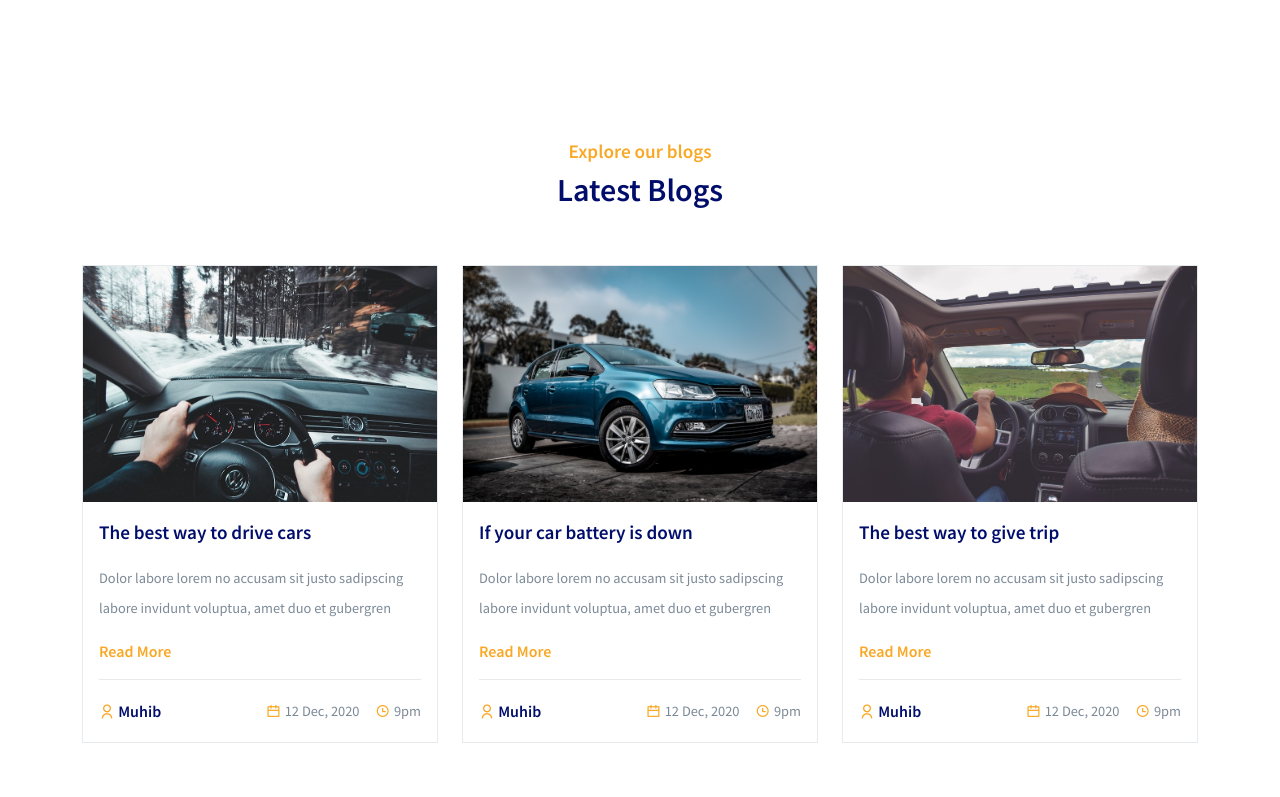
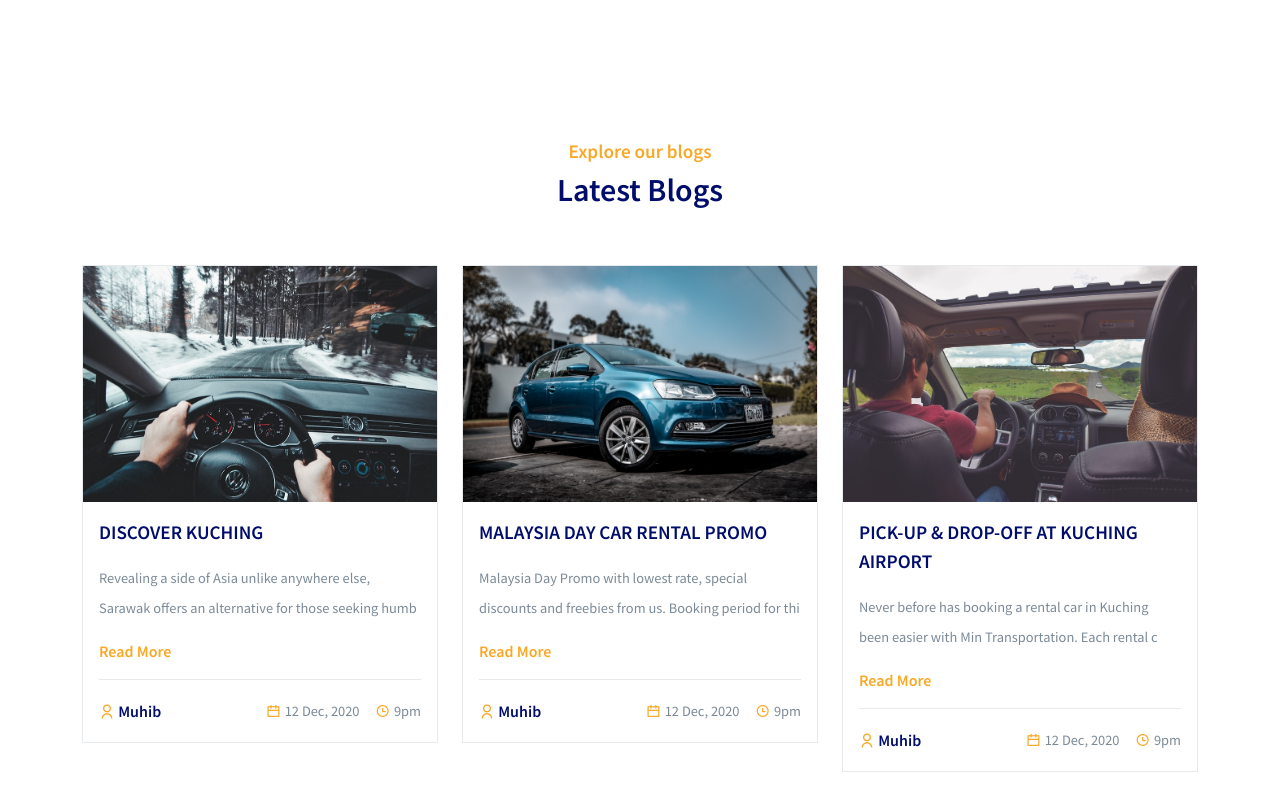
Before and after one commit to hong8955005/rental, a React (Create React App) app: page /home in a window 1280 px wide. Shown: the part 2000-2797 px from the top of the page. Built offline with nearby package versions, Linux system fonts and the light colour scheme.

Commit message:
Update blogData.js

```diff
--- a/src/assets/data/blogData.js
+++ b/src/assets/data/blogData.js
@@ -6,41 +6,41 @@ import img03 from "../all-images/blog-img/blog-3.jpg";
 const blogData = [
   {
     id: 1,
-    title: "The best way to drive cars",
+    title: "DISCOVER KUCHING",
     author: "Muhib",
     date: "12 Dec, 2020",
     time: "9pm",
     imgUrl: img01,
     description:
-      " Dolor labore lorem no accusam sit justo sadipscing labore invidunt voluptua, amet duo et gubergren vero gubergren dolor. At diam. Dolor labore lorem no accusam sit justo sadipscing labore invidunt voluptua, amet duo et gubergren vero gubergren dolor. At diam.  Dolor labore lorem no accusam sit justo sadipscing labore invidunt voluptua, amet duo et gubergren vero gubergren dolor. At diam. Dolor labore lorem no accusam sit justo sadipscing labore invidunt voluptua, amet duo et gubergren vero gubergren dolor. At diam.  Dolor labore lorem no accusam sit justo sadipscing labore invidunt voluptua, amet duo et gubergren vero gubergren dolor. At diam. Dolor labore lorem no accusam sit justo sadipscing labore invidunt voluptua, amet duo et gubergren vero gubergren dolor. At diam.  Dolor labore lorem no accusam sit justo sadipscing labore invidunt voluptua, amet duo et gubergren vero gubergren dolor. At diam. Dolor labore lorem no accusam sit justo sadipscing labore invidunt voluptua, amet duo et gubergren vero gubergren dolor. At diam.  Dolor labore lorem no accusam sit justo sadipscing labore invidunt voluptua, amet duo et gubergren vero gubergren dolor. At diam. Dolor labore lorem no accusam sit justo sadipscing labore invidunt voluptua, amet duo et gubergren vero gubergren dolor. At diam.",
+      " Revealing a side of Asia unlike anywhere else, Sarawak offers an alternative for those seeking humble authenticity far from the tourist-trap clichés. To discover Sarawak means taking the road less travelled. Whether it is sharing in lifestyle of one of the many indigenous communities longhouses, exploring gigantic caves in the UNESCO World Heritage of Gunung Mulu National Park, you will find Sarawak offers a host of memorable experiences to bring home to. As part of Malaysia on the island of Borneo, Sarawak is a peaceful and stable place for travel, suited for large groups or single travellers alike.",
     quote:
-      "Voluptua dolore takimata dolor sadipscing nonumy consetetur et. Stet sed dolores dolores dolores dolores eos.",
+      "Youtube Video: https://www.youtube.com/watch?v=cy89XhJlJuc",
   },
 
   {
     id: 2,
-    title: "If your car battery is down",
+    title: "MALAYSIA DAY CAR RENTAL PROMO",
     author: "Muhib",
     date: "12 Dec, 2020",
     time: "9pm",
     imgUrl: img02,
     description:
-      " Dolor labore lorem no accusam sit justo sadipscing labore invidunt voluptua, amet duo et gubergren vero gubergren dolor. At diam. Dolor labore lorem no accusam sit justo sadipscing labore invidunt voluptua, amet duo et gubergren vero gubergren dolor. At diam.  Dolor labore lorem no accusam sit justo sadipscing labore invidunt voluptua, amet duo et gubergren vero gubergren dolor. At diam. Dolor labore lorem no accusam sit justo sadipscing labore invidunt voluptua, amet duo et gubergren vero gubergren dolor. At diam.  Dolor labore lorem no accusam sit justo sadipscing labore invidunt voluptua, amet duo et gubergren vero gubergren dolor. At diam. Dolor labore lorem no accusam sit justo sadipscing labore invidunt voluptua, amet duo et gubergren vero gubergren dolor. At diam.  Dolor labore lorem no accusam sit justo sadipscing labore invidunt voluptua, amet duo et gubergren vero gubergren dolor. At diam. Dolor labore lorem no accusam sit justo sadipscing labore invidunt voluptua, amet duo et gubergren vero gubergren dolor. At diam.  Dolor labore lorem no accusam sit justo sadipscing labore invidunt voluptua, amet duo et gubergren vero gubergren dolor. At diam. Dolor labore lorem no accusam sit justo sadipscing labore invidunt voluptua, amet duo et gubergren vero gubergren dolor. At diam.",
+      " Malaysia Day Promo with lowest rate, special discounts and freebies from us. Booking period for this promo is from 16th September 26th September. We offer you competitive prices and up-to-date information, ensuring quality and efficiency for all our visitors, at all times. Book your rental car in Kuching today and enjoy your holiday, or get anywhere in time for your business meetings. At Iman Car Rental, we understand that travelling can be a hassle if you are not well organized, which is why we provide solutions in the form of a variety of car types to compare and choose from to cater to all types of travellers. Your next cheap car hire in Kuching is now just a few clicks away, at Min Transportation.",
     quote:
-      "Voluptua dolore takimata dolor sadipscing nonumy consetetur et. Stet sed dolores dolores dolores dolores eos.",
+      "You can call us directly at 017 844 8882(Ah Min).",
   },
 
   {
     id: 3,
-    title: "The best way to give trip",
+    title: "PICK-UP & DROP-OFF AT KUCHING AIRPORT",
     author: "Muhib",
     date: "12 Dec, 2020",
     time: "9pm",
     imgUrl: img03,
     description:
-      " Dolor labore lorem no accusam sit justo sadipscing labore invidunt voluptua, amet duo et gubergren vero gubergren dolor. At diam. Dolor labore lorem no accusam sit justo sadipscing labore invidunt voluptua, amet duo et gubergren vero gubergren dolor. At diam.  Dolor labore lorem no accusam sit justo sadipscing labore invidunt voluptua, amet duo et gubergren vero gubergren dolor. At diam. Dolor labore lorem no accusam sit justo sadipscing labore invidunt voluptua, amet duo et gubergren vero gubergren dolor. At diam.  Dolor labore lorem no accusam sit justo sadipscing labore invidunt voluptua, amet duo et gubergren vero gubergren dolor. At diam. Dolor labore lorem no accusam sit justo sadipscing labore invidunt voluptua, amet duo et gubergren vero gubergren dolor. At diam.  Dolor labore lorem no accusam sit justo sadipscing labore invidunt voluptua, amet duo et gubergren vero gubergren dolor. At diam. Dolor labore lorem no accusam sit justo sadipscing labore invidunt voluptua, amet duo et gubergren vero gubergren dolor. At diam.  Dolor labore lorem no accusam sit justo sadipscing labore invidunt voluptua, amet duo et gubergren vero gubergren dolor. At diam. Dolor labore lorem no accusam sit justo sadipscing labore invidunt voluptua, amet duo et gubergren vero gubergren dolor. At diam.",
+      " Never before has booking a rental car in Kuching been easier with Min Transportation. Each rental car in Kuching has a great and affordable rate, as well as we offer a variety of pick-up and drop-off options to make your life more convenient. When travelling, go with confidence with Iman Car Rental. At Iman Car Rental, our goal is to offer you a variety of Kuching car hire discounts at the very best price to suit our customer's needs. We offer car hire options in Kuching from compact economy cars with low consumption to luxury or off road solutions, depending on your preference. Every Kuching rental car we feature will come fully equipped with the latest amenities and safety features that ensure your trips will be safe, convenient and comfortable.",
     quote:
-      "Voluptua dolore takimata dolor sadipscing nonumy consetetur et. Stet sed dolores dolores dolores dolores eos.",
+      "It has never been easier to find a rental car in Kuching.",
   },
 ];
 
```
